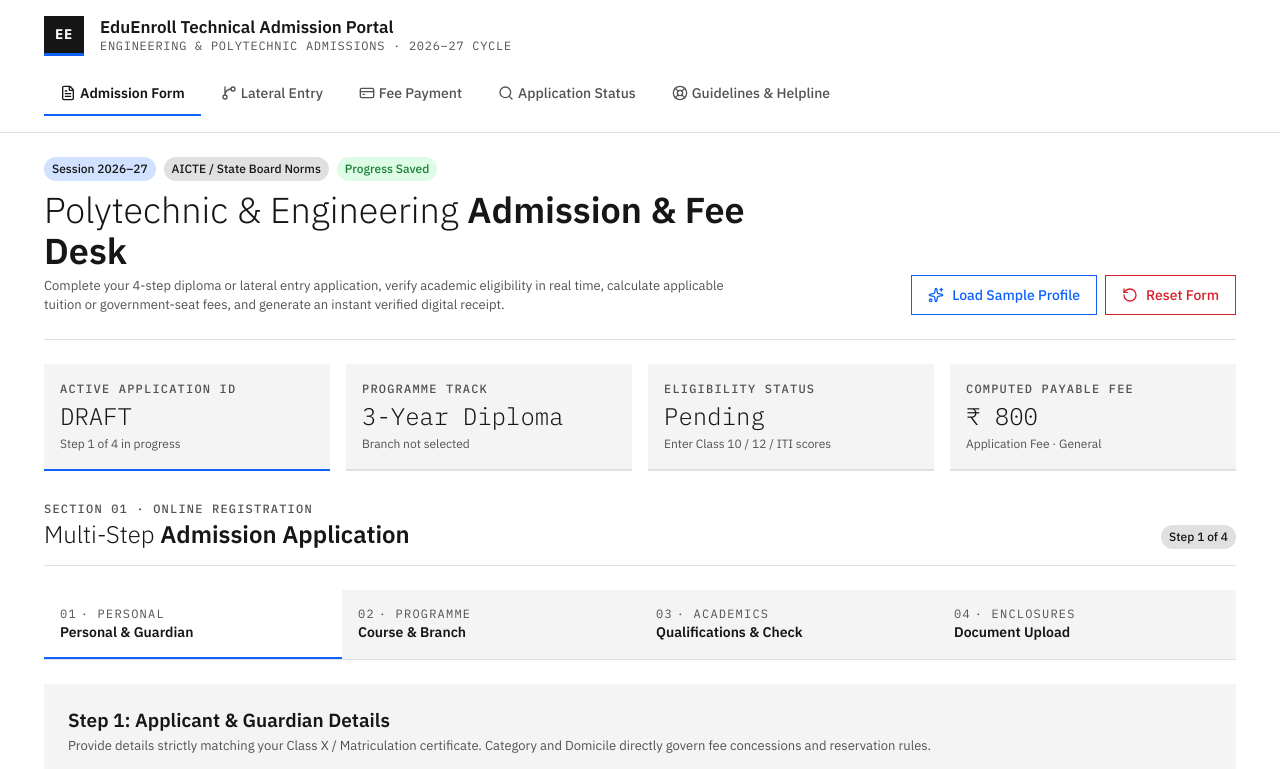
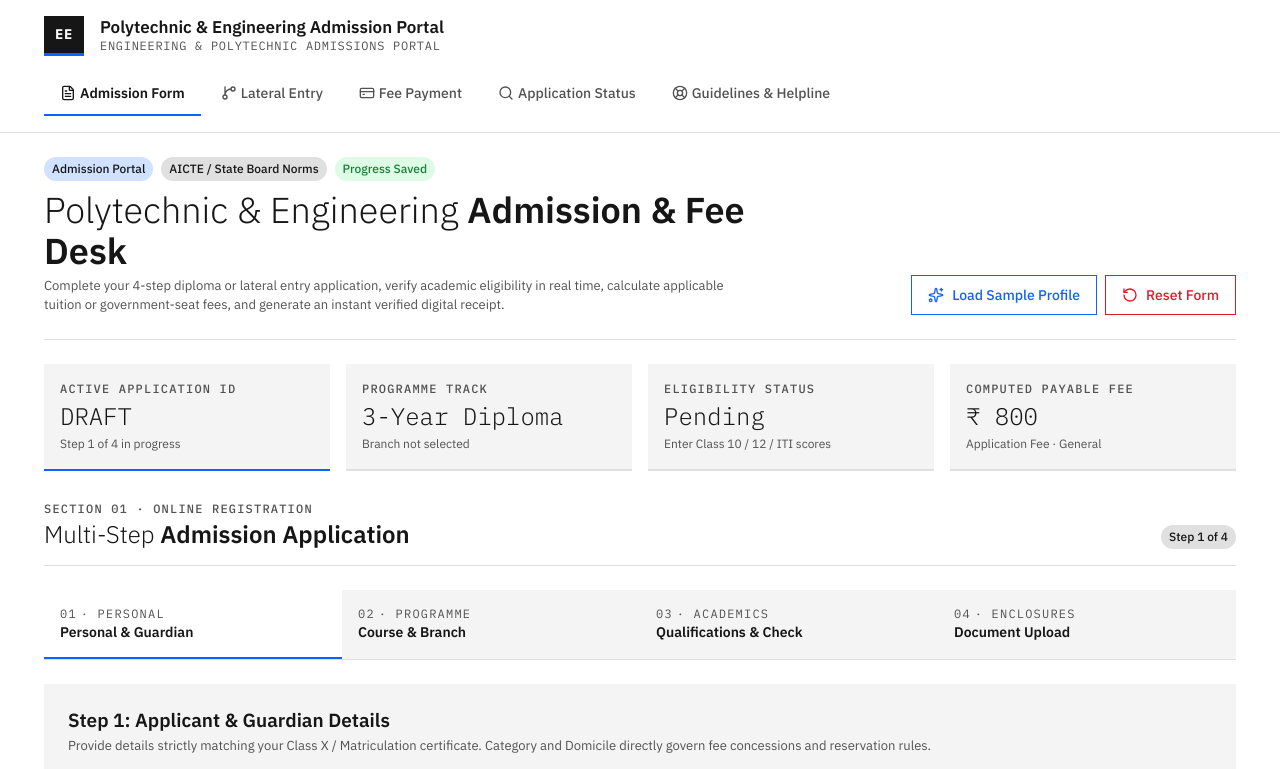
Before and after one commit to arimt3045-shriram/greenline-frontend, a website: page index.html in a window 1280 px wide. Shown: the top 769 px of the page. Drawn offline with nearby package versions, Linux system fonts and the light colour scheme.

Commit message:
Add files via upload

```diff
--- a/index.html
+++ b/index.html
@@ -5,7 +5,7 @@
   <meta name="viewport" content="width=device-width, initial-scale=1.0">
   <meta name="artifact-type" content="tool">
   <meta name="design-style" content="carbon">
-  <title>EduEnroll Technical Admission Portal — Engineering &amp; Polytechnic 2026–27</title>
+  <title>Polytechnic &amp; Engineering Admission Portal</title>
   <link href="https://fonts.googleapis.com/css2?family=IBM+Plex+Sans:ital,wght@0,100..700;1,100..700&family=IBM+Plex+Mono:ital,wght@0,100;0,200;0,300;0,400;0,500;0,600;0,700;1,100;1,200;1,300;1,400;1,500;1,600;1,700&display=swap" rel="stylesheet">
   <script src="https://unpkg.com/lucide@1.43.0/dist/umd/lucide.min.js"></script>
   <style>
@@ -911,8 +911,8 @@
       <div class="brand-block">
         <div class="brand-mark" aria-hidden="true">EE</div>
         <div>
-          <div class="brand-name">EduEnroll Technical Admission Portal</div>
-          <div class="brand-sub">Engineering &amp; Polytechnic Admissions · 2026–27 Cycle</div>
+          <div class="brand-name">Polytechnic & Engineering Admission Portal</div>
+          <div class="brand-sub">Engineering &amp; Polytechnic Admissions Portal</div>
         </div>
       </div>
 
@@ -948,7 +948,7 @@
       <div class="portal-intro">
         <div>
           <div class="intro-meta">
-            <span class="carbon-tag">Session 2026–27</span>
+            <span class="carbon-tag">Admission Portal</span>
             <span class="carbon-tag tag-neutral">AICTE / State Board Norms</span>
             <span class="carbon-tag tag-positive" id="global-save-badge">Progress Saved</span>
           </div>
@@ -1534,9 +1534,9 @@
         <article class="receipt-sheet" id="receipt-printable" aria-label="Digital Admission Fee Receipt">
           <div class="receipt-head">
             <div>
-              <div class="label-mono">EduEnroll Technical Admission Portal · Verified E-Receipt</div>
+              <div class="label-mono">Polytechnic & Engineering Admission Portal · Verified E-Receipt</div>
               <h3 class="subhead" style="margin-top: var(--space-xs);">Provisional Admission &amp; Fee Remittance Voucher</h3>
-              <div class="helper-text">Academic Session 2026–27 · AICTE / State Technical Board Affiliated</div>
+              <div class="helper-text">AICTE / State Technical Board Affiliated</div>
             </div>
             <div style="text-align: right;">
               <span class="carbon-tag tag-positive" id="rcpt-status-badge">PAID &amp; VERIFIED</span>
@@ -1734,7 +1734,7 @@
         <!-- Important Dates & Counselling Schedule -->
         <div class="layer">
           <span class="label-mono">Admission Calendar</span>
-          <h3 class="subhead" style="margin: var(--space-xs) 0 var(--space-md) 0;">2026–27 Cycle &amp; Special Round Schedule</h3>
+          <h3 class="subhead" style="margin: var(--space-xs) 0 var(--space-md) 0;">Admission Cycle &amp; Special Round Schedule</h3>
           <div class="data-table-wrap">
             <table class="data-table">
               <thead>
@@ -1793,7 +1793,7 @@
 
   <footer class="portal-footer no-print">
     <div>
-      <strong>EduEnroll Technical Admission Portal</strong> · Session 2026–27 · Built in British English with grounded Polytechnic &amp; Lateral Entry norms.
+      <strong>Polytechnic & Engineering Admission Portal</strong>  · Built in British English with grounded Polytechnic &amp; Lateral Entry norms.
     </div>
     <div class="mono-num">
       State &amp; AICTE Fee Norms · UGC Anti-Ragging Compliant
@@ -2554,7 +2554,7 @@
         statusStage: appState.receipt ? 4 : 2, // Submitted & Auto-Verified digitally
         seatModel: appState.feeConfig.seatModel === `government` ? `Government Polytechnic` : `Autonomous Institute`,
         submittedDate: new Date().toLocaleDateString('en-GB', { day: '2-digit', month: 'short', year: 'numeric' }),
-        remarks: `Submitted via EduEnroll Portal. Academic marks & scanned enclosures verified digitally. Ready for fee remittance.`,
+        remarks: `Submitted via Polytechnic Admission Desk Portal. Academic marks & scanned enclosures verified digitally. Ready for fee remittance.`,
         paidAmount: appState.receipt ? appState.receipt.totalPaid : 0,
         txnRef: appState.receipt ? appState.receipt.txnRef : `PENDING`,
         isSample: false
--- a/package.json
+++ b/package.json
@@ -1,7 +1,7 @@
 {
   "name": "polytechnic-admission-portal-frontend",
-  "version": "3.0.0",
-  "description": "Polytechnic & Engineering Admission Portal 2026-27 Frontend for Vercel (Updated Helpline 9456890266)",
+  "version": "4.0.0",
+  "description": "Polytechnic & Engineering Admission Portal Frontend for Vercel (No 2026-2027 Session Year)",
   "scripts": {
     "start": "npx serve ."
   }
```
Also changed, not shown: README.md.
